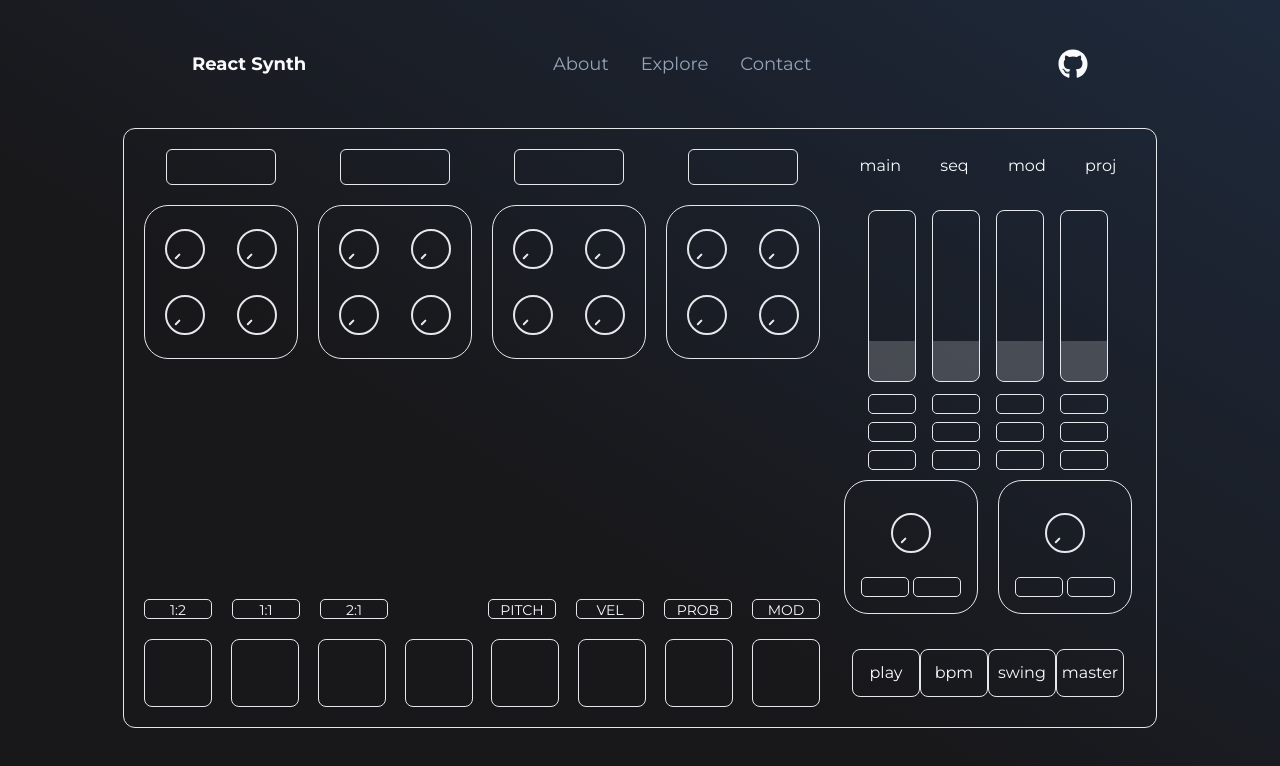
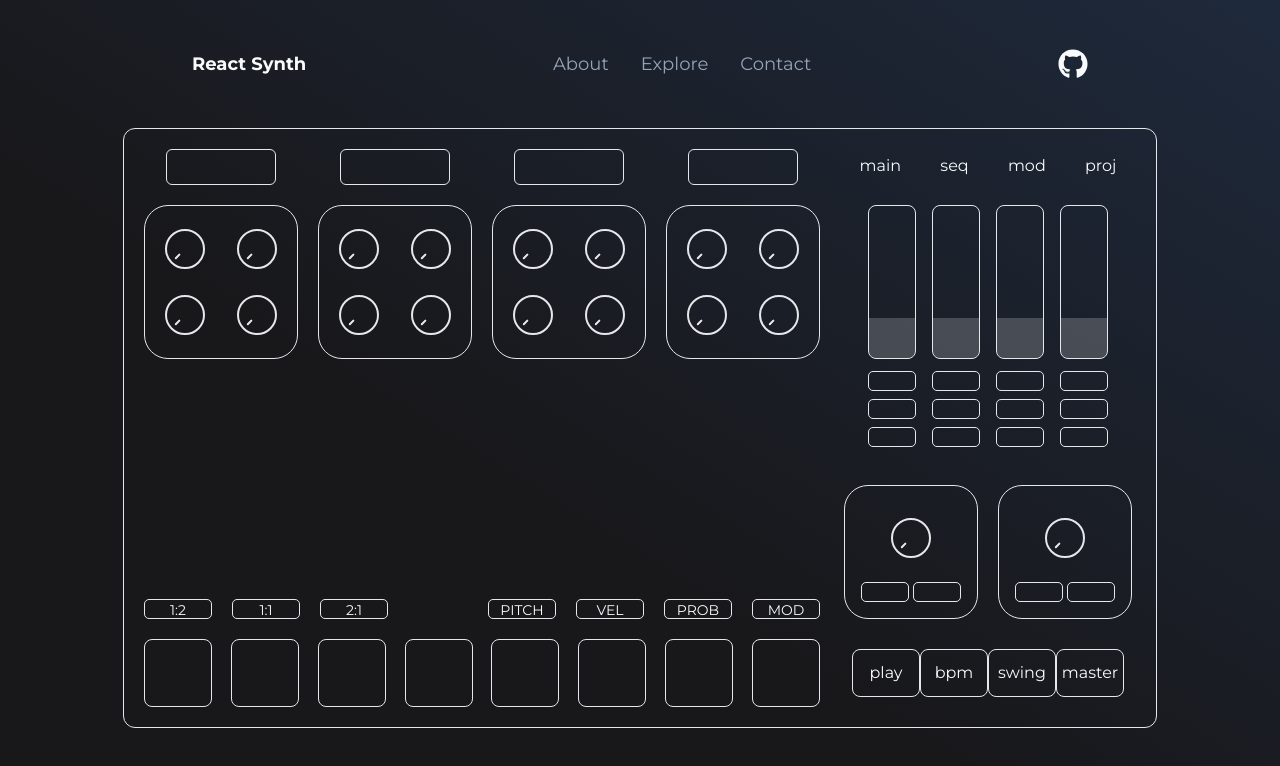
Before and after one commit to vybukhivka/react-synth, a React (Vite) app: page /synth in a window 1280 px wide. Shown: the top 766 px of the page. Built offline with nearby package versions, Linux system fonts and the light colour scheme.

Commit message:
styles: mixer align

```diff
--- a/src/components/synth/Tabs/Main/Mixer/MixerContainer.tsx
+++ b/src/components/synth/Tabs/Main/Mixer/MixerContainer.tsx
@@ -4,7 +4,7 @@ import Reverb from './Reverb';
 
 const Mixer: React.FC = () => {
   return (
-    <div className="col-start-5 row-start-2 row-end-4 flex flex-col items-center justify-around">
+    <div className="col-start-5 row-start-2 row-end-4 flex flex-col items-center justify-between gap-y-[20px]">
       <div className="flex items-end justify-around gap-x-4">
         <MixerChannel track={1} />
         <MixerChannel track={2} />
--- a/src/components/ui/MixerFader/MixerFader.tsx
+++ b/src/components/ui/MixerFader/MixerFader.tsx
@@ -1,7 +1,7 @@
 const MixerFader: React.FC = () => {
   return (
-    <div className="flex h-[172px] w-[48px] items-end gap-4 overflow-hidden rounded-lg border">
-      <div className="-0 h-[40px] w-full bg-white opacity-20"></div>
+    <div className="flex h-[154px] w-[48px] items-end gap-x-4 overflow-hidden rounded-lg border">
+      <div className="h-[40px] w-full bg-white opacity-20"></div>
     </div>
   );
 };
```
